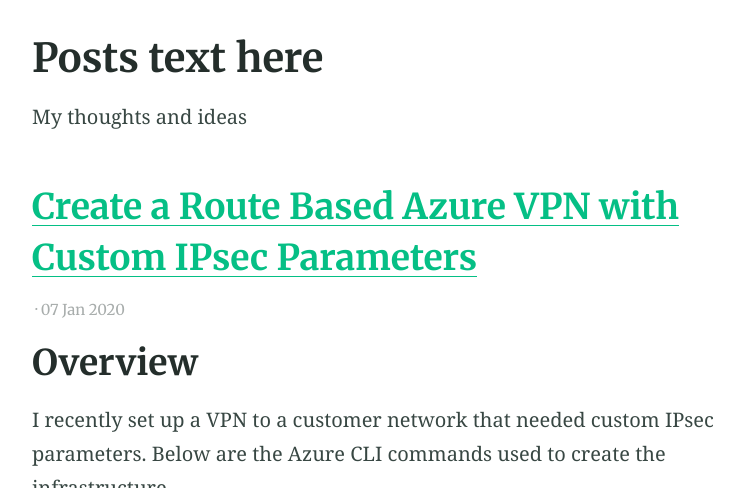
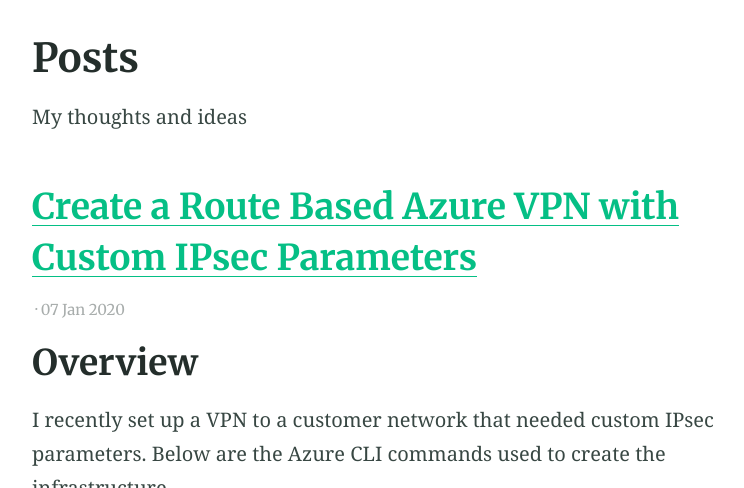
Before and after one commit to rtmcdo/rtmcdo.github.io, a Jekyll site: the page built from blog/index.html, in a window 1280 px wide and 900 px high, cut to the strip 412-900 px from the top of the window. Shown: the whole strip, without its empty margins (251-995 px from the left). Built offline with Jekyll 4.4.1, drawn with Linux system fonts in a browser that asks for light colours; the list of posts is cut into pages by our own code.

Commit message:
Update blog.html

```diff
--- a/_layouts/blog.html
+++ b/_layouts/blog.html
@@ -12,11 +12,11 @@
 
       {% if paginator.posts %}
         {% assign collectiondata = site.collections | where: "label", page.collectionpage | first %}
-        <h1>{{ collectiondata.title }} text here</h1>
+        <h1>{{ collectiondata.title }}</h1>
         {{ collectiondata.description | markdownify }}
 
       {% else %}
-        <h1>{{ page.title }}</h1>
+        <h1>{{ page.title }} text here </h1>
         {{ content }}
 
       {% endif %}
```
